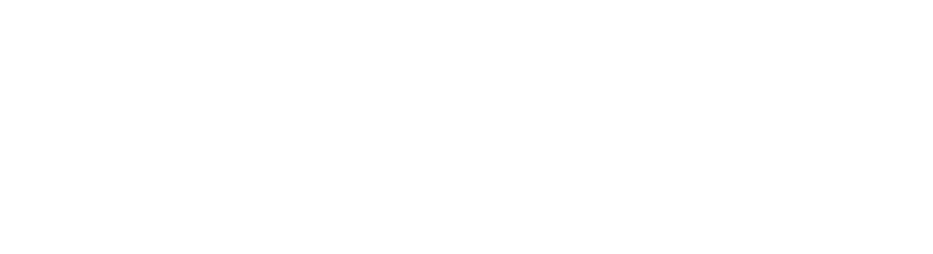
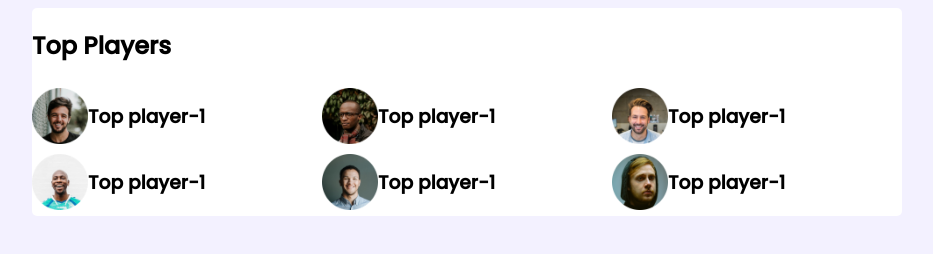
Before and after one commit to MIRJAKARIYA/module-9-leader_board-, a plain HTML site: page index.html in a window 1280 px wide. Shown: the whole page, without its empty margins (173-1106 px from the left). Drawn offline with Linux system fonts and the light colour scheme.

Commit message:
many things commited

```diff
--- a/index.html
+++ b/index.html
@@ -5,8 +5,54 @@
     <meta http-equiv="X-UA-Compatible" content="IE=edge">
     <meta name="viewport" content="width=device-width, initial-scale=1.0">
     <title>Document</title>
+    <!-- stylesheet -->
+    <link rel="stylesheet" href="styles/style.css">
 </head>
 <body>
+    <!-- header start -->
+    <header>
 
+    </header>
+    <!-- header end -->
+    <main>
+        <!-- top players -->
+        <section class="container">
+            <div class="top-players">
+                <h2>Top Players</h2>
+                <div class="players">
+                    <div class="player">
+                        <img src="images/players/player-1.png" alt="">
+                        <h3>Top player-1</h3>
+                    </div>
+
+                    <div class="player">
+                        <img src="images/players/player-2.png" alt="">
+                        <h3>Top player-1</h3>
+                    </div>
+
+                    <div class="player">
+                        <img src="images/players/player-3.png" alt="">
+                        <h3>Top player-1</h3>
+                    </div>
+
+                    <div class="player">
+                        <img src="images/players/player-4.png" alt="">
+                        <h3>Top player-1</h3>
+                    </div>
+
+                    <div class="player">
+                        <img src="images/players/player-5.png" alt="">
+                        <h3>Top player-1</h3>
+                    </div>
+
+                    <div class="player">
+                        <img src="images/players/player-6.png" alt="">
+                        <h3>Top player-1</h3>
+                    </div>
+                </div>
+            </div>
+        </section>
+        <!-- top players end -->
+    </main>
 </body>
 </html>
--- /dev/null
+++ b/styles/style.css
@@ -0,0 +1,30 @@
+/* fonts */
+@import url('https://fonts.googleapis.com/css2?family=Poppins:wght@500&display=swap');
+/* common styles or utilities */
+body{
+    font-family: 'Poppins', sans-serif;
+    background-color: #F3F1FF;
+}
+main{
+    display: flex;
+    justify-content: center;
+}
+.container{
+    background-color: #FFFFFF;
+    width: 870px;
+    border-radius: 5px;
+}
+/* top players style */
+.players{
+    display: grid;
+    grid-template-columns: repeat(3,1fr);
+    grid-template-rows: repeat(2,1fr);
+}
+div.player{
+    display: flex;
+    align-items: center;
+}
+div.player>img{
+    width: 56px;
+    height: 56px;
+}
```
